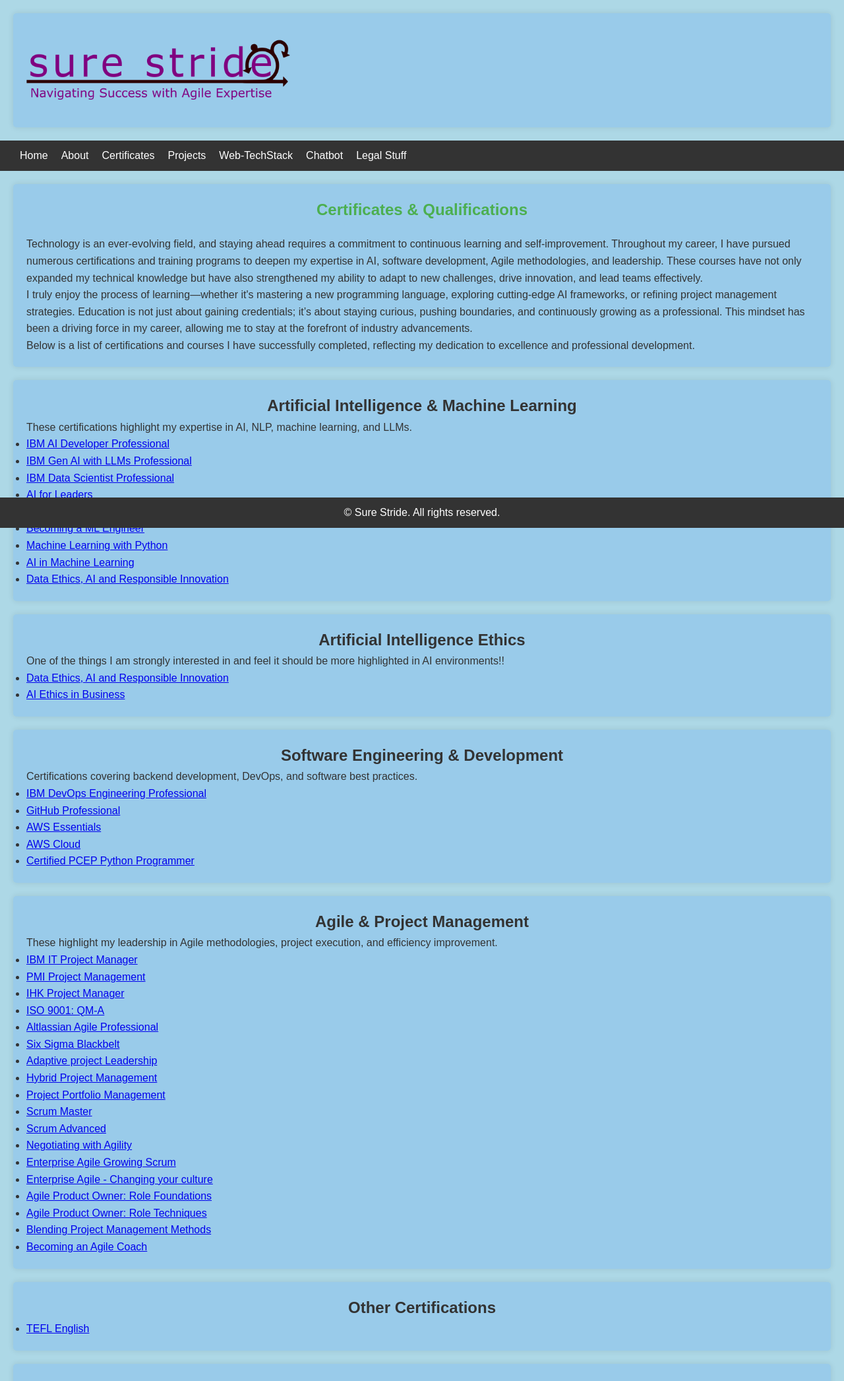
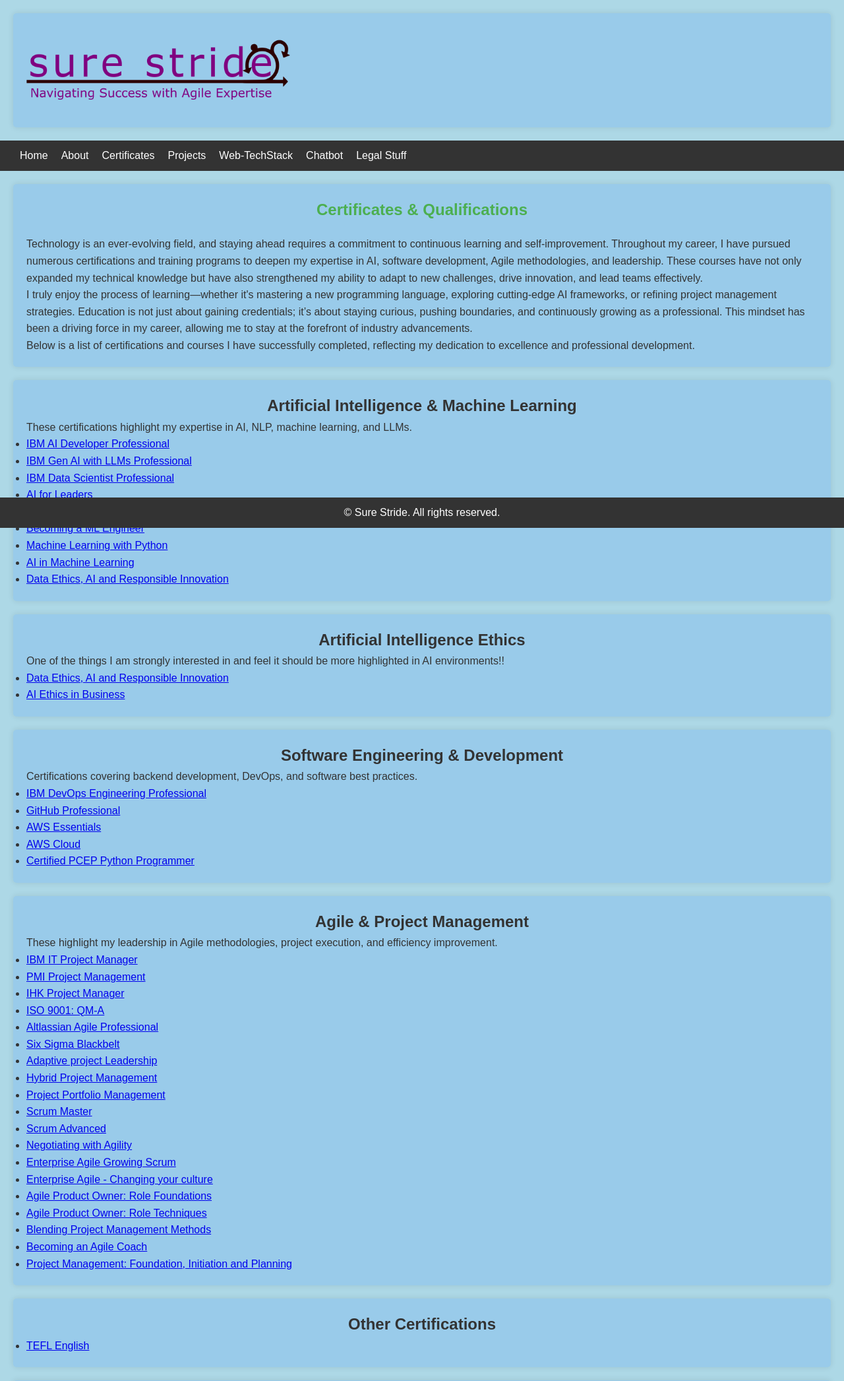
Before and after one commit to MightContainNuts/surestride_portfolio, a FastAPI app: page /certificates in a window 1280 px wide. Shown: the top 2093 px of the page at 66% size. Run offline with FastAPI, Linux system fonts and the light colour scheme; parts of the project's set-up code (start-up, migrations or seed data) failed here and were passed over.

Commit message:
pjm update

```diff
--- a/app/templates/certificates.html
+++ b/app/templates/certificates.html
@@ -68,9 +68,7 @@
             <li><a href="files/certs/pjm/2016_2016_Projektmanager_IHK.pdf" target="_blank">IHK Project Manager</a></li>
             <li><a href="files/certs/pjm/2017_QM-B_Tuev.pdf" target="_blank">ISO 9001: QM-A</a></li>
             <li><a href="files/certs/pjm/Atlassian%20Agile%20Project%20Management%20Professional%20Certificate.pdf" target="_blank">Altlassian Agile Professional</a></li>
-
             <li><a href="files/certs/pjm/Six%20Sigma%20Black%20Belt.pdf" target="_blank">Six Sigma Blackbelt</a></li>
-
             <li><a href="files/certs/pjm/Adaptive%20Project%20Leadership.pdf" target="_blank">Adaptive project Leadership</a></li>
             <li><a href="files/certs/pjm/Hybrid%20Project%20Management%20Do%20What%20Works.pdf" target="_blank">Hybrid Project Management</a></li>
             <li><a href="files/certs/pjm/Project%20Portfolio%20Management%20Foundations.pdf" target="_blank">Project Portfolio Management</a></li>
@@ -83,6 +81,7 @@
             <li><a href="files/certs/pjm/Agile%20Product%20Owner%20Role%20Techniques.pdf" target="_blank">Agile Product Owner: Role Techniques</a></li>
             <li><a href="files/certs/pjm/Blending%20Project%20Management%20Methods.pdf" target="_blank">Blending Project Management Methods</a></li>
             <li><a href="files/certs/pjm/Becoming%20an%20Agile%20Coach.pdf" target="_blank">Becoming an Agile Coach</a></li>
+            <li><a href="https://coursera.org/share/a41bf11a33ac3e97560ea9aca0a3734d" target="_blank">Project Management: Foundation, Initiation and Planning</a></li>
         </ul>
     </section>
 
```
